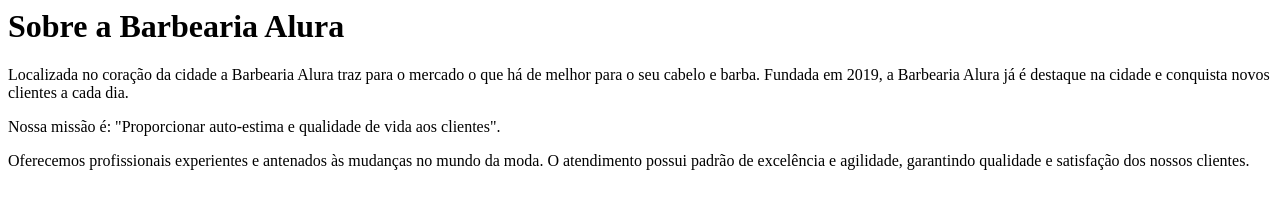
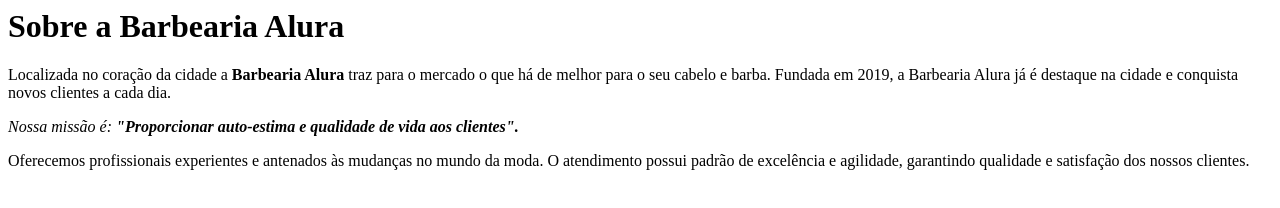
Before and after one commit to CauaLoch9860/html-css-ALURA, a plain HTML site: page index.html in a window 1280 px wide. Drawn offline with Linux system fonts and the light colour scheme.

Commit message:
Update index.html

```diff
--- a/index.html
+++ b/index.html
@@ -1,8 +1,8 @@
 <h1>Sobre a Barbearia Alura</h1>
 
-<p>Localizada no coração da cidade a Barbearia Alura traz para o mercado o que há de melhor para o seu cabelo e barba. Fundada em 2019, a Barbearia Alura já é destaque na cidade e conquista novos clientes a cada dia.</p>
+<p>Localizada no coração da cidade a <strong>Barbearia Alura</strong> traz para o mercado o que há de melhor para o seu cabelo e barba. Fundada em 2019, a Barbearia Alura já é destaque na cidade e conquista novos clientes a cada dia.</p>
 
-<p>Nossa missão é: "Proporcionar auto-estima e qualidade de vida aos clientes".</p
+<p><em>Nossa missão é: <strong>"Proporcionar auto-estima e qualidade de vida aos clientes".</strong></em></p>
 
 <p>Oferecemos profissionais experientes e antenados às mudanças no mundo da moda. O atendimento possui padrão de excelência e agilidade, garantindo qualidade e satisfação dos nossos clientes.</p>
 
```
